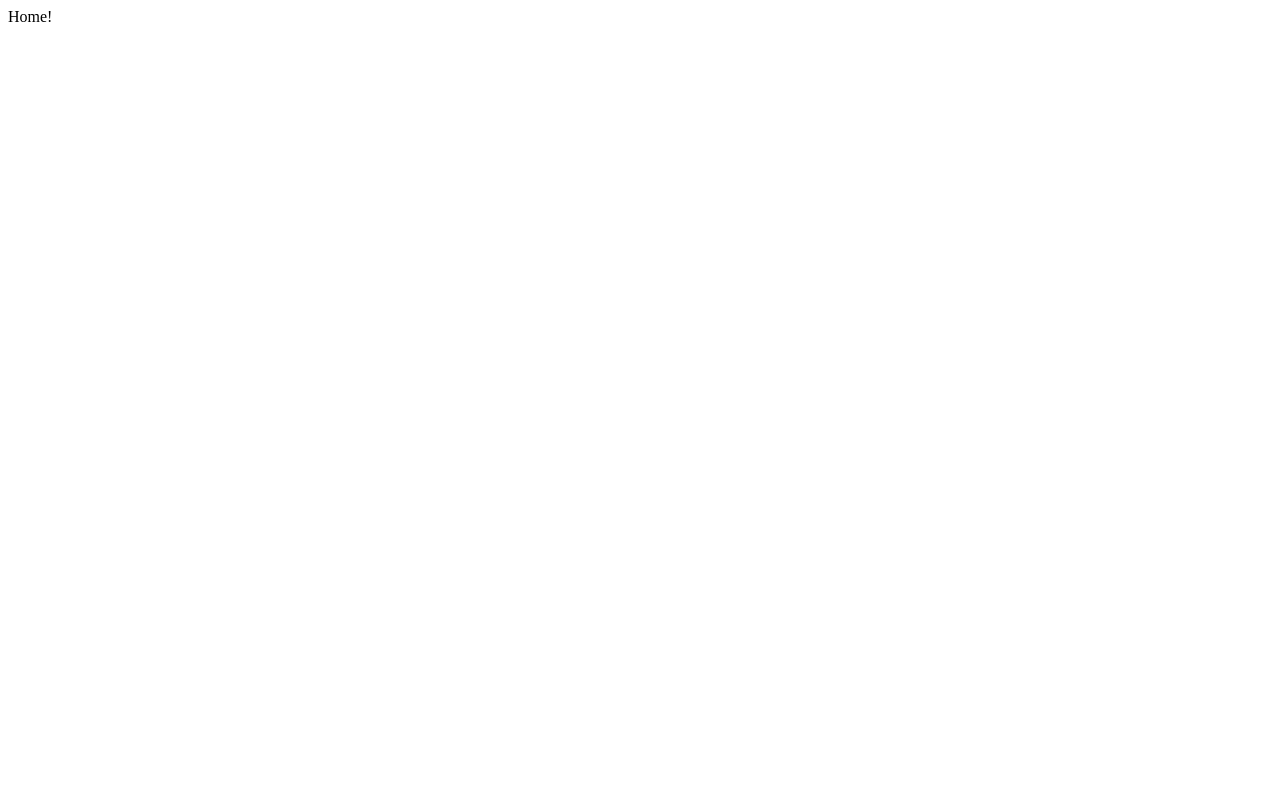
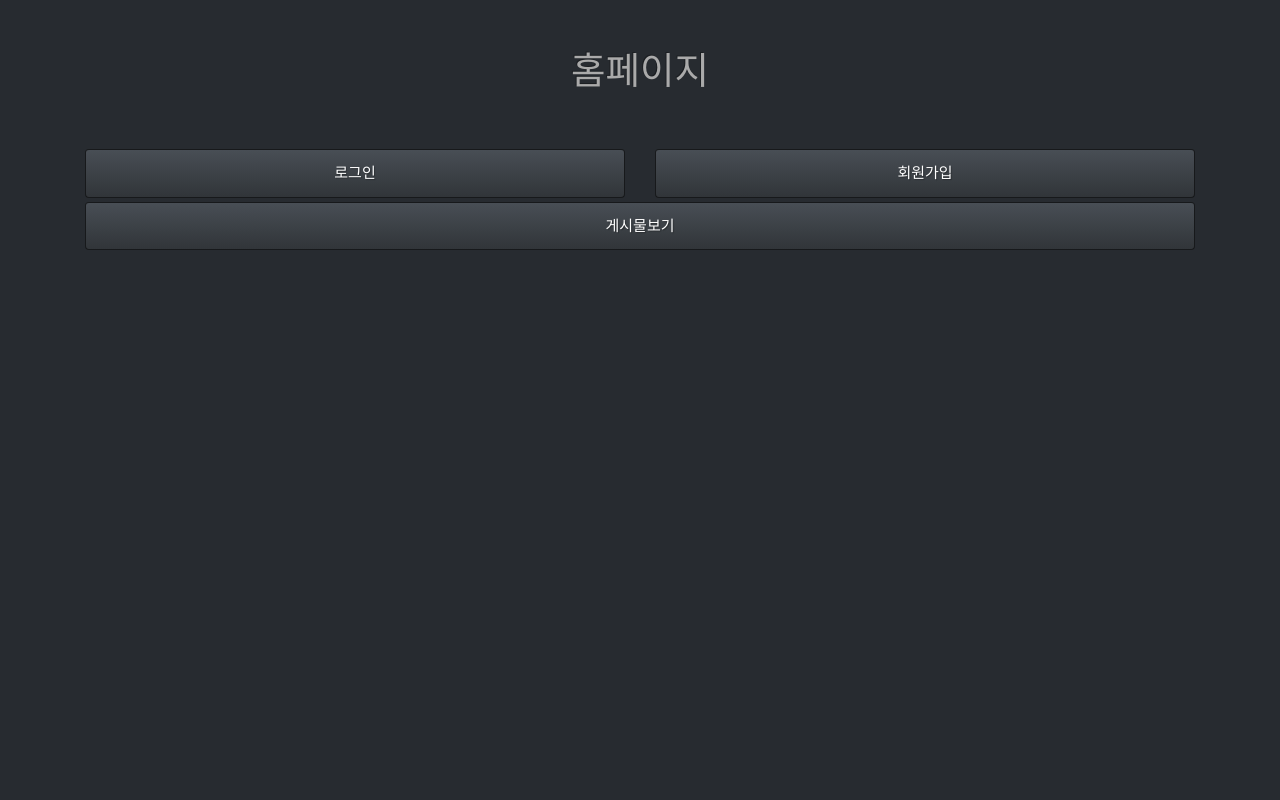
Before and after one commit to louis-25/Django_Practice, a Django app: page / in a window 1280 px wide. Before the commit the page is almost empty. Run offline with Django 3.2, Linux system fonts and the light colour scheme; some libraries are stand-ins or nearby versions.

Commit message:
일부 기능 추가 및 보안

```diff
--- a/fc_community/board/templates/board_detail.html
+++ b/fc_community/board/templates/board_detail.html
@@ -10,6 +10,7 @@
             <textarea class="form-control" cols="30" rows="10" readonly>{{ board.contents }}</textarea>
         </div>
         <button class="btn btn-primary">돌아가기</button>
+        <button type="button" class="btn btn-primary" onclick="location.href='/board/list/'">돌아가기</button>
     </div>
 </div>
 {% endblock %}
--- a/fc_community/board/templates/board_list.html
+++ b/fc_community/board/templates/board_list.html
@@ -14,7 +14,7 @@
             </thead>
             <tbody class="text-dark">
                 {% for board in boards %}
-                <tr>
+                <tr onclick="location.href='/board/detail/{{ board.id }}'">
                     <th>{{ board.id }}</th>
                     <td>{{ board.title }}</td>
                     <td>{{ board.writer }}</td>
--- a/fc_community/board/templates/board_write.html
+++ b/fc_community/board/templates/board_write.html
@@ -23,6 +23,7 @@
             {% endif %}
             {% endfor %}
             <button type="submit" class="btn btn-primary">글쓰기</button>
+            <button type="button" class="btn btn-primary" onclick="location.href='/board/list/'">돌아가기</button>
         </form>
     </div>
 </div>
--- /dev/null
+++ b/fc_community/fcuser/templates/home.html
@@ -0,0 +1,28 @@
+{% extends "base.html" %}
+
+{% block contents %}
+<div class="row mt-5">
+    <div class="col-12 text-center">
+       <h1>홈페이지</h1>
+    </div>
+</div>
+<div class="row mt-5">
+    {% if request.session.user %} <!--세션정보가 있으면 로그아웃 버튼을 보여준다-->
+    <div class="col-12">
+        <button class="btn btn-primary btn-block" onclick="location.href='/fcuser/logout/'">로그아웃</button>
+    </div>
+    {% else %}
+    <div class="col-6">
+        <button class="btn btn-primary btn-block" onclick="location.href='/fcuser/login/'">로그인</button>
+    </div>
+    <div class="col-6">
+        <button class="btn btn-primary btn-block" onclick="location.href='/fcuser/register/'">회원가입</button>
+    </div>
+    {% endif %}
+</div>
+<div class="row mt-1">
+    <div class="col-12">
+        <button class="btn btn-primary btn-block" onclick="location.href='/board/list/'">게시물보기</button>
+    </div>
+</div>
+{% endblock %}
--- a/fc_community/fcuser/views.py
+++ b/fc_community/fcuser/views.py
@@ -7,14 +7,7 @@
 # Create your views here.
 
 def home(request):
-    user_id = request.session.get('user') # 세션정보 가져오기
-
-    if user_id:
-        #정상적으로 로그인된 경우
-        fcuser = Fcuser.objects.get(pk=user_id)
-        return HttpResponse(fcuser.username)
-
-    return HttpResponse('Home!')
+    return render(request, 'home.html')
 
 def logout(request):
     if request.session.get('user'): # user 세션 정보가 있으면
```
Also changed, not shown: fc_community/db.sqlite3.
